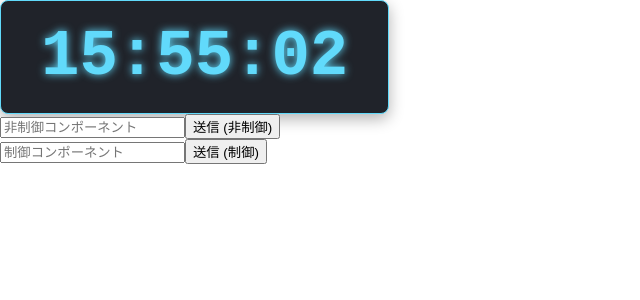
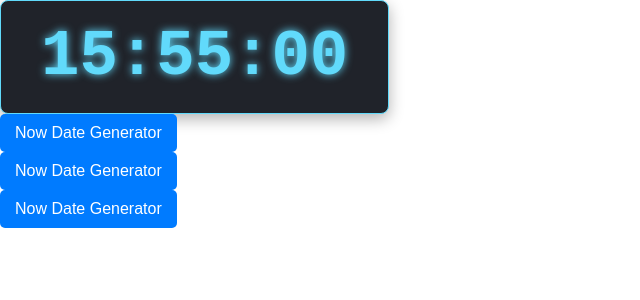
Before and after one commit to rikeda-cloud/react, a React (Create React App) app in the folder my-app/: page / in a window 1280 px wide. Shown: the top 300 px of the page, without its empty margins (0-640 px from the left). Built offline with nearby package versions, Linux system fonts and the light colour scheme.

Commit message:
[add] EventBasic Component

```diff
--- a/my-app/src/App.tsx
+++ b/my-app/src/App.tsx
@@ -1,14 +1,14 @@
 import './App.css';
 import { Clock } from "./Clock";
-import { UnControlForm } from "./UnControlForm";
-import { ControlForm } from "./ControlForm";
+import { EventBasic } from "./EventBasic";
 
 function App() {
 	return (
 		<div>
 			<Clock />
-			<UnControlForm />
-			<ControlForm />
+			<EventBasic type="date" />
+			<EventBasic type="time" />
+			<EventBasic />
 		</div>
 	);
 }
--- /dev/null
+++ b/my-app/src/EventBasic.tsx
@@ -0,0 +1,39 @@
+interface Props {
+	type?: string;
+};
+
+export function EventBasic({ type }: Props) {
+	const current = () => {
+		const d = new Date();
+
+		switch (type) {
+			case 'date':
+				console.log(d.toLocaleDateString());
+				break;
+			case 'time':
+				console.log(d.toLocaleTimeString());
+				break;
+			default:
+				console.log(d.toLocaleString());
+				break;
+		}
+	};
+
+	const buttonStyle = {
+		backgroundColor: '#007bff',
+		color: 'white',
+		padding: '10px 15px',
+		border: 'none',
+		borderRadius: '5px',
+		cursor: 'pointer',
+		fontSize: '16px',
+	};
+
+	return (
+		<div>
+			<button onClick={current} style={buttonStyle}>
+				Now Date Generator
+			</button>
+		</div>
+	);
+}
```
Also changed, not shown: 1 other file (tests, documents, lock files or other folders).
